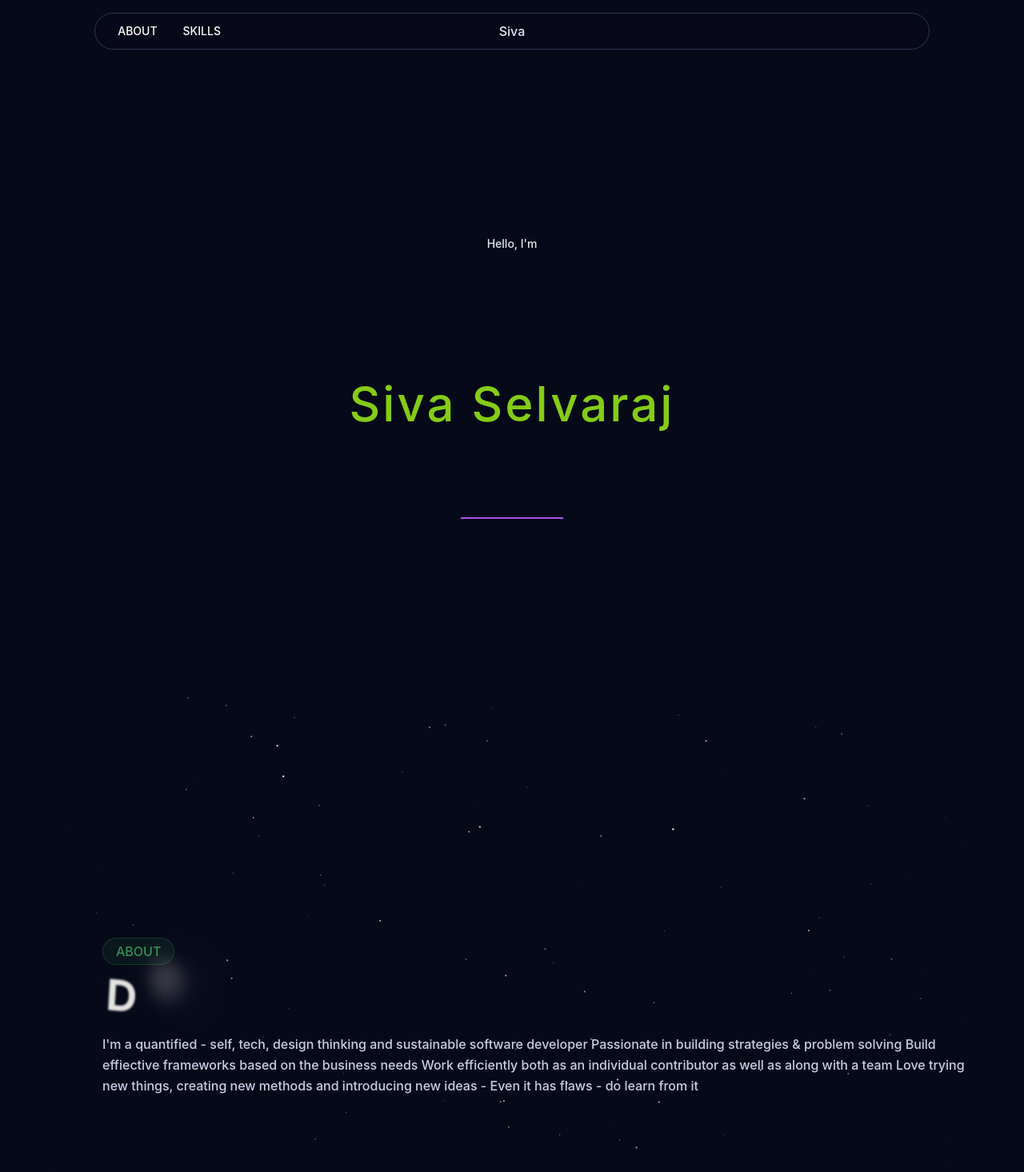
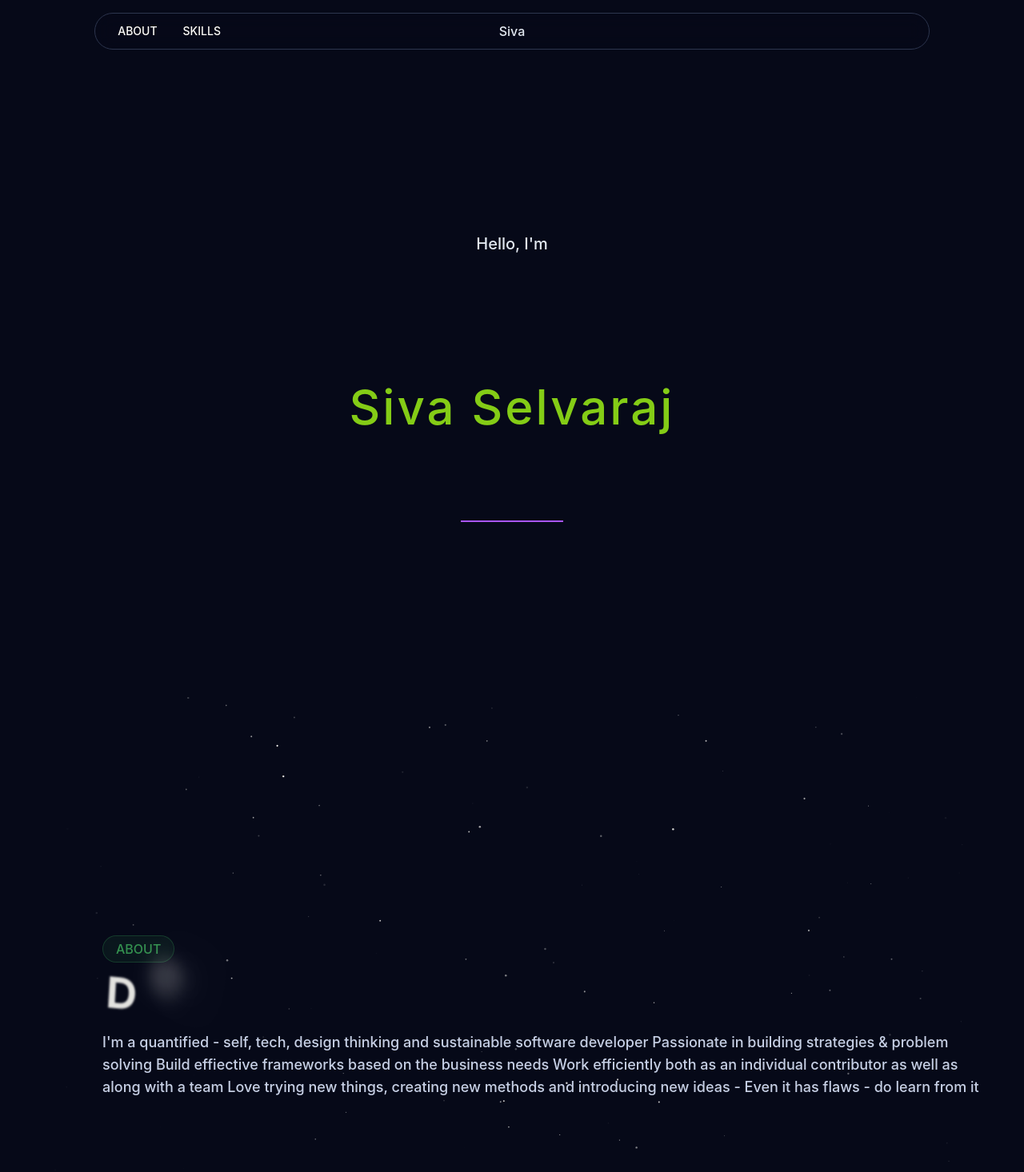
Before and after one commit to cva22/siva-portfolio, a Next.js app: page / in a window 1280 px wide. Shown: the top 1466 px of the page at 80% size. Built offline with nearby package versions, Linux system fonts and the light colour scheme; no server answers; what @chakra-ui/next-js would draw is missing.

Commit message:
chore: font-size update

```diff
--- a/src/components/About/index.tsx
+++ b/src/components/About/index.tsx
@@ -18,16 +18,14 @@ export default function About() {
       id="about"
       className='relative z-10 w-full bg-neutrals-900 py-32 flex flex-col items-center justify-center min-h-screen'
     >
-      <div
-      // className="flex min-h-screen w-full items-center max-lg:flex-col lg:grid lg:grid-cols-[minmax(0,1fr)_minmax(0,min(91.666667%/2,40rem))_minmax(0,min(91.666667%/2,40rem))_minmax(0,1fr)] xl:grid-cols-[minmax(0,1fr)_minmax(0,min(80%/2,40rem))_minmax(0,min(80%/2,40rem))_minmax(0,1fr)]"
-      >
+      <div>
         <StarsBackground />
         <div className="w-full py-28 max-lg:mx-auto max-lg:w-11/12 max-lg:max-w-7xl lg:pl-10 xl:pl-20">
           <Caption id='adout-caption'>About</Caption>
           <TypingHeading
             headings={headings}
           />
-          <Paragraph>
+          <Paragraph className='text-lg'>
             I&apos;m a quantified - self, tech, design thinking and sustainable software developer
             Passionate in building strategies & problem solving
             Build effiective frameworks based on the business needs
--- a/src/components/Intro/index.tsx
+++ b/src/components/Intro/index.tsx
@@ -5,11 +5,11 @@ export default function Intro() {
     <section
       className='relative z-10 w-full bg-neutrals-900 py-32 flex flex-col items-center justify-center min-h-screen'
     >
-      <div className='text-sm p-20'>Hello, I&apos;m</div>
+      <div className='text-xl p-20'>Hello, I&apos;m</div>
       <div className='text-6xl tracking-wider text-lime-500 hover:text-purple-500 capitalize p-20'>
         siva selvaraj
       </div>
       <hr className='w-32 h-0.5 my-8 bg-purple-500 border-0'></hr>
-    </section>
+    </section >
   );
 }
--- a/src/components/SkillSet/index.tsx
+++ b/src/components/SkillSet/index.tsx
@@ -120,9 +120,7 @@ export default function SkillSet() {
       className='relative z-10 w-full bg-neutrals-900 py-32 flex flex-col justify-center min-h-screen'
     >
       <MatrixBackground /*client: visible*/ />
-      <div
-      // className="flex min-h-screen w-full items-center max-lg:flex-col lg:grid lg:grid-cols-[minmax(0,1fr)_minmax(0,min(91.666667%/2,40rem))_minmax(0,min(91.666667%/2,40rem))_minmax(0,1fr)] xl:grid-cols-[minmax(0,1fr)_minmax(0,min(80%/2,40rem))_minmax(0,min(80%/2,40rem))_minmax(0,1fr)]"
-      >
+      <div>
         <div className="w-full py-28 max-lg:mx-auto max-lg:w-11/12 max-lg:max-w-7xl lg:pl-10 xl:pl-20">
           <Caption id='adout-caption'>Skills</Caption>
           <div className='grid grid-cols-6 text-center'>
```
